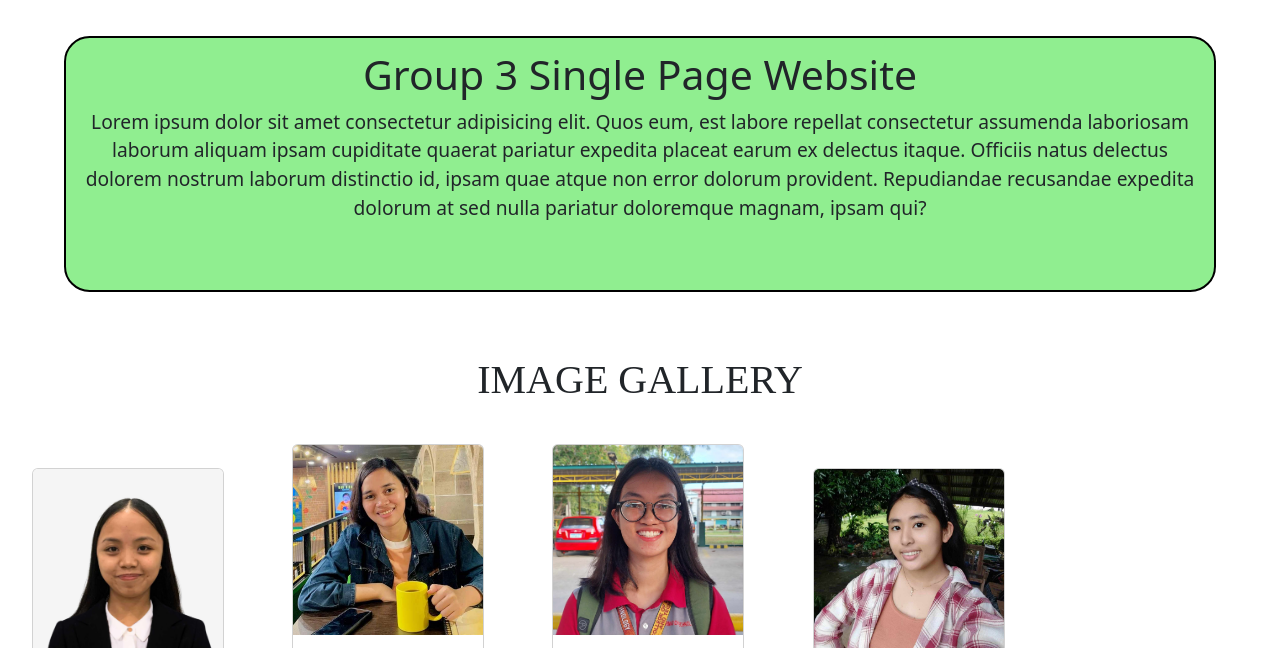
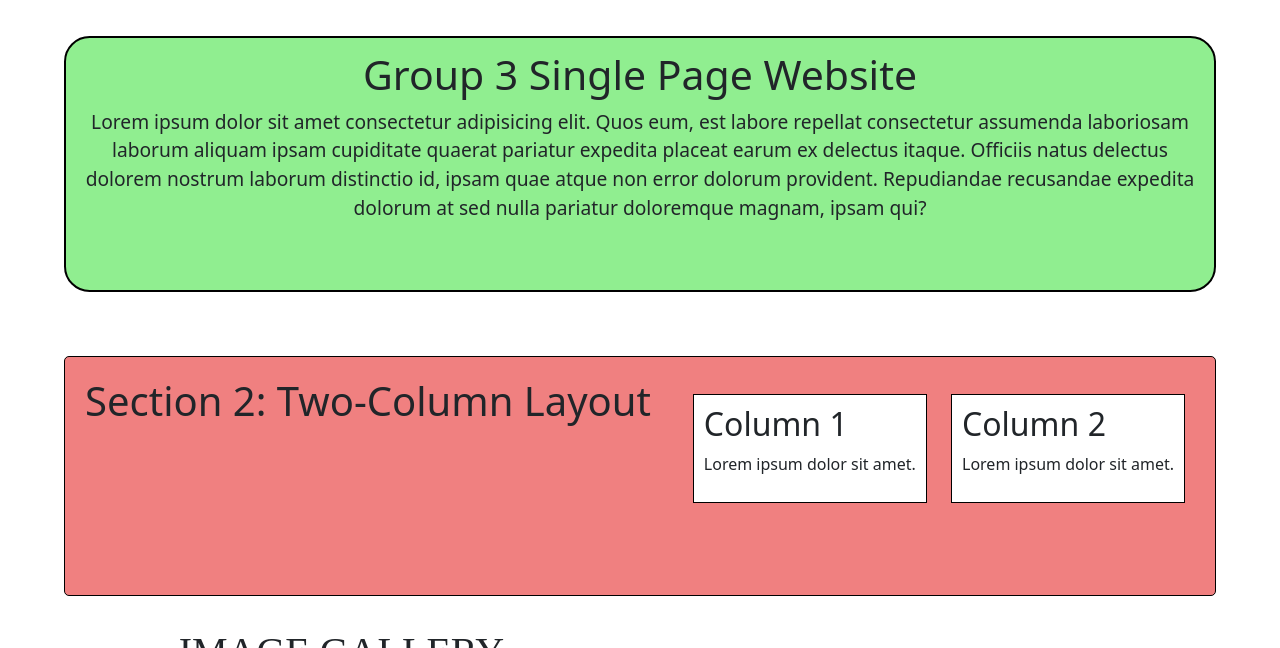
Before and after one commit to jinet-custodio/GRP3, a plain HTML site: page index.html in a window 1280 px wide. Shown: the part 118-766 px from the top of the page. Drawn offline with nearby package versions, Linux system fonts and the light colour scheme; a web font is replaced by a local one.

Commit message:
sec2 (#6)
Co-authored-by: janninecorrea <janninecorrea.basc@gmail.com>
Co-authored-by: Jeanette Custodio <164210135+jinet-custodio@users.noreply.github.com>

```diff
--- a/index.css
+++ b/index.css
@@ -1,3 +1,28 @@
+
+.section2{
+    border: 1px solid black;
+    width: 90%;
+    margin: 2vw auto;
+    padding: 20px;
+    height: 30vh;
+    background-color: lightcoral;
+    border-radius: 5px;
+}
+
+.column{
+    display: inline-block;
+
+    margin: -3vw 10px 10vw 10px;
+    gap: 5vw;
+    border: 1px solid black;
+    background-color: white;
+    padding: 10px;
+
+}
+
+.columns {
+    float: right;
+}
 .navbar {
   height: 7vw;
 }
--- a/index.html
+++ b/index.html
@@ -1,5 +1,6 @@
 <!DOCTYPE html>
 <html lang="en">
+
   <head>
     <meta charset="UTF-8" />
     <meta name="viewport" content="width=device-width, initial-scale=1.0" />
@@ -68,6 +69,23 @@
             </div>
         </div>
       </div>
+
+        <div class="section2">
+
+        <h1>Section 2: Two-Column Layout</h1>
+    <div class="columns">
+        <div class="column">
+            <h2>Column 1</h2>
+            <p>Lorem ipsum dolor sit amet.</p>
+        </div>
+
+        <div class="column">
+        <h2>Column 2</h2>
+            <p>Lorem ipsum dolor sit amet.</p>
+        </div>
+    </div>
+    </div>
+</div>
 
         <div id="section3">
             <h1 class="title-section3">IMAGE GALLERY</h1>
@@ -143,6 +161,5 @@
       </li>
     </ul>
 </div>
-
 </body>
 </html>
```
